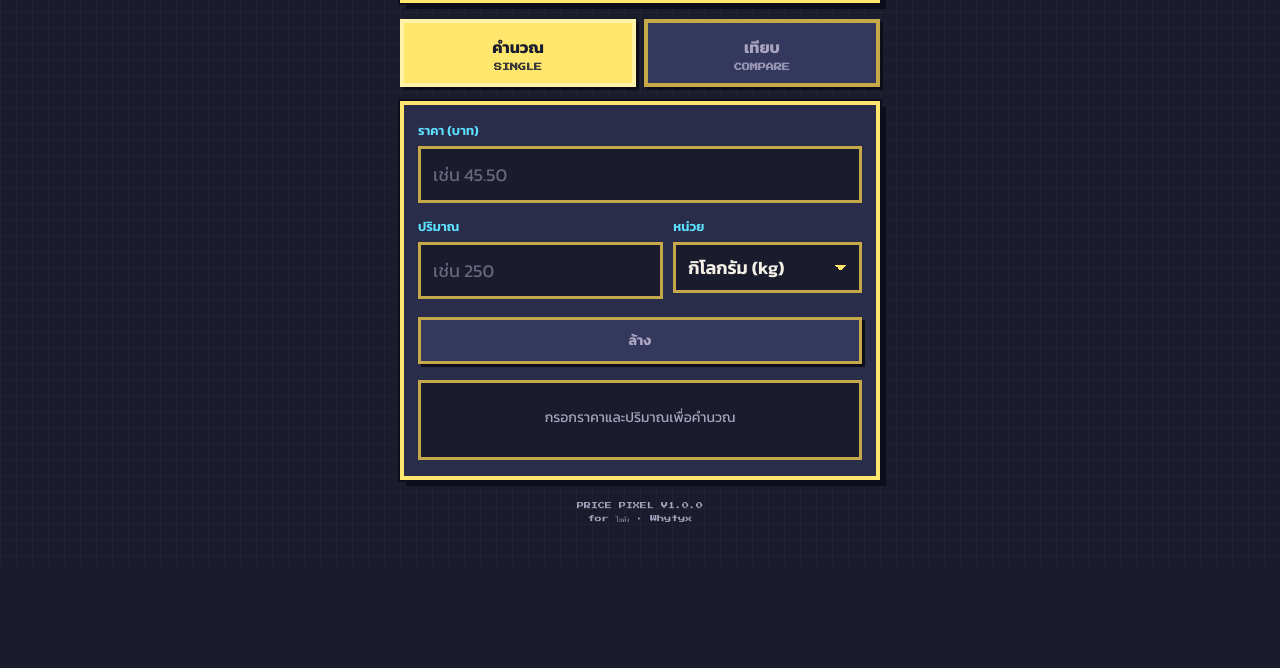
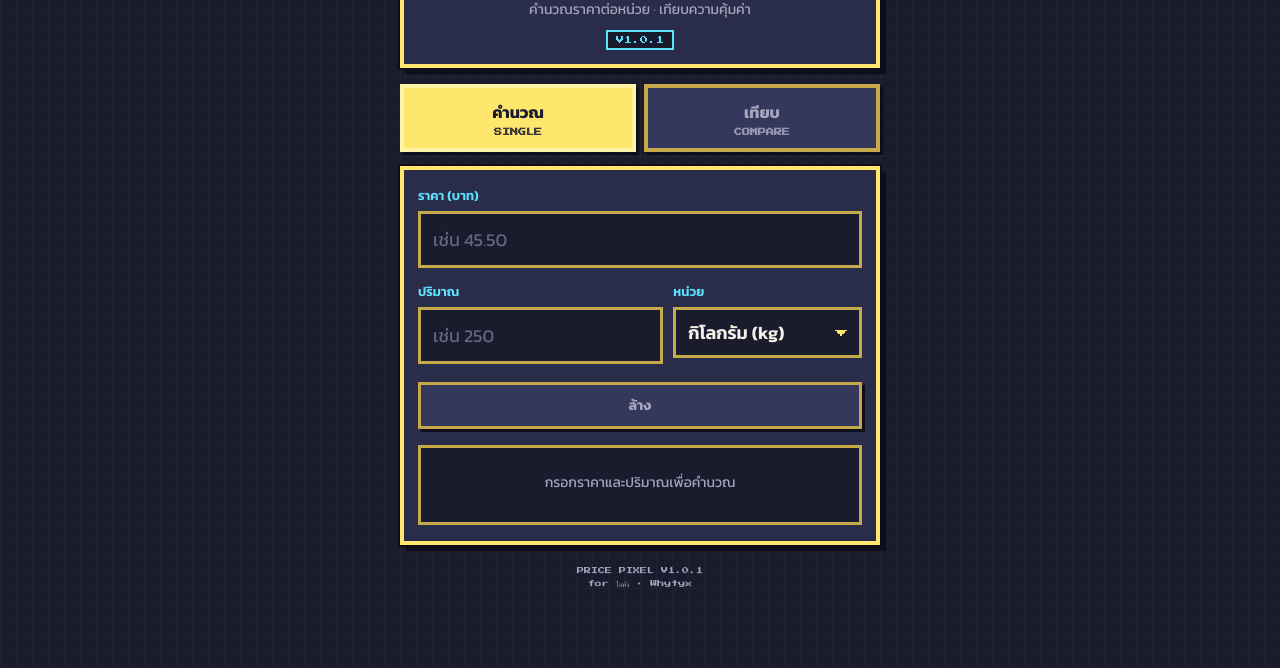
Before and after one commit to Whytyx/price-pixel, a plain HTML site: page index.html in a window 1280 px wide. Shown: the part 132-800 px from the top of the page. Drawn offline with Linux system fonts and the light colour scheme.

Commit message:
V1.0.1 Fix Dynamic Island safe-area + vertical center
Pad with env(safe-area-inset-top/bottom); flex-center wrap so
header clears Island and content sits mid-viewport, still scrollable.

```diff
--- a/index.html
+++ b/index.html
@@ -4,14 +4,14 @@
   <meta charset="UTF-8" />
   <meta name="viewport" content="width=device-width, initial-scale=1, viewport-fit=cover" />
   <meta name="theme-color" content="#1a1c2e" />
-  <meta name="description" content="คำนวณราคาต่อหน่วย และเทียบความคุ้มค่า — Pixel Calculator V1.0.0" />
+  <meta name="description" content="คำนวณราคาต่อหน่วย และเทียบความคุ้มค่า — Pixel Calculator V1.0.1" />
   <meta name="apple-mobile-web-app-capable" content="yes" />
   <meta name="apple-mobile-web-app-status-bar-style" content="black-translucent" />
   <meta name="apple-mobile-web-app-title" content="Price Pixel" />
   <link rel="manifest" href="./manifest.webmanifest" />
   <link rel="icon" type="image/png" sizes="192x192" href="./icon-192.png" />
   <link rel="apple-touch-icon" href="./icon-192.png" />
-  <title>Price Pixel V1.0.0 — คำนวณราคาต่อหน่วย</title>
+  <title>Price Pixel V1.0.1 — คำนวณราคาต่อหน่วย</title>
   <link rel="preconnect" href="https://fonts.googleapis.com" />
   <link rel="preconnect" href="https://fonts.gstatic.com" crossorigin />
   <link href="https://fonts.googleapis.com/css2?family=Press+Start+2P&family=Kanit:wght@400;600;700&display=swap" rel="stylesheet" />
@@ -36,8 +36,12 @@
     }
 
     * { box-sizing: border-box; margin: 0; padding: 0; }
+    html {
+      height: 100%;
+    }
     html, body {
       min-height: 100%;
+      min-height: 100dvh;
       background: var(--bg);
       color: var(--text);
       font-family: var(--font-thai);
@@ -48,13 +52,21 @@
         linear-gradient(rgba(255,230,109,0.03) 1px, transparent 1px),
         linear-gradient(90deg, rgba(255,230,109,0.03) 1px, transparent 1px);
       background-size: 16px 16px;
-      padding: 12px 12px 40px;
-      padding-bottom: max(40px, env(safe-area-inset-bottom));
+      display: flex;
+      flex-direction: column;
+      justify-content: safe center;
+      align-items: stretch;
+      padding-top: max(12px, env(safe-area-inset-top, 0px));
+      padding-right: 12px;
+      padding-bottom: max(12px, env(safe-area-inset-bottom, 0px));
+      padding-left: 12px;
     }
 
     .wrap {
+      width: 100%;
       max-width: 480px;
-      margin: 0 auto;
+      margin-inline: auto;
+      margin-block: auto;
     }
 
     /* Pixel panel */
@@ -398,7 +410,7 @@
     <header class="pixel-box">
       <div class="logo">PRICE PIXEL</div>
       <div class="sub">คำนวณราคาต่อหน่วย · เทียบความคุ้มค่า</div>
-      <div class="ver">V1.0.0</div>
+      <div class="ver">V1.0.1</div>
     </header>
 
     <div class="tabs" role="tablist">
@@ -550,7 +562,7 @@
     </section>
 
     <footer>
-      PRICE PIXEL V1.0.0<br />
+      PRICE PIXEL V1.0.1<br />
       for ไบคัง · Whytyx
     </footer>
   </div>
--- a/sw.js
+++ b/sw.js
@@ -1,4 +1,4 @@
-const CACHE = 'price-pixel-v1.0.0';
+const CACHE = 'price-pixel-v1.0.1';
 const ASSETS = ['./', './index.html', './manifest.webmanifest', './icon-192.png', './icon-512.png'];
 self.addEventListener('install', (e) => {
   e.waitUntil(caches.open(CACHE).then((c) => c.addAll(ASSETS)).then(() => self.skipWaiting()));
```
Also changed, not shown: manifest.webmanifest, 1 other file.
